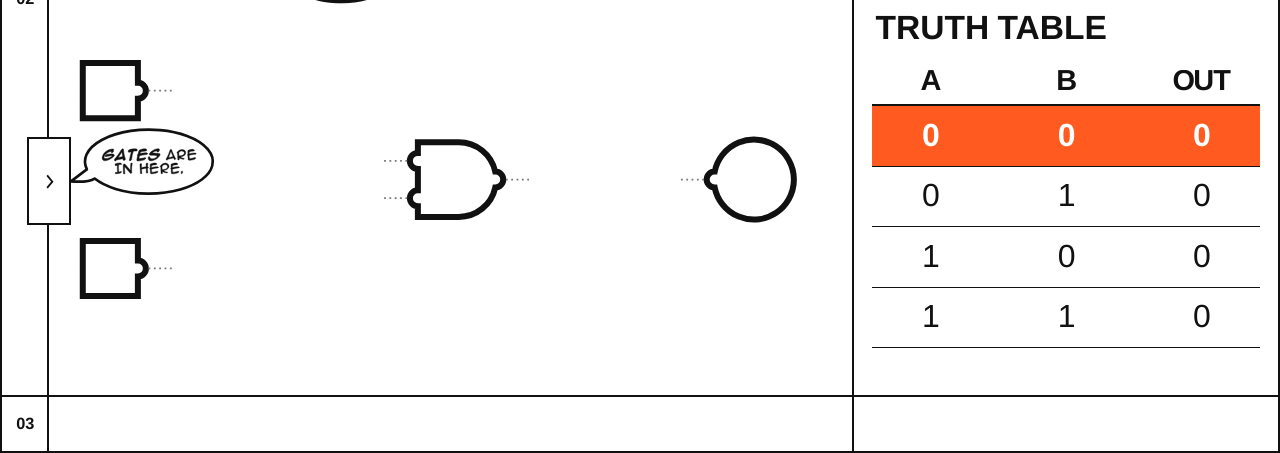
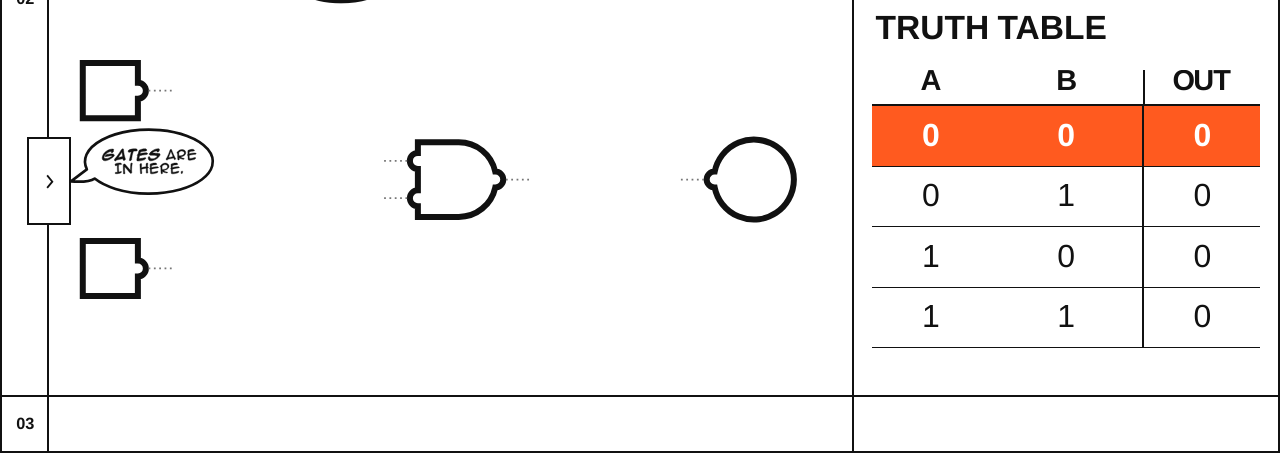
Before and after one commit to Forzalab/bruhbruh, a React (Vite) app: page / in a window 1280 px wide. Shown: the part 307-760 px from the top of the page. Built offline with nearby package versions, Linux system fonts and the light colour scheme.

Commit message:
t3r2-v2: one ink rule between switch and lamp columns (rules only)
Co-Authored-By: Claude Opus 5.5 <noreply@anthropic.com>
Claude-Session: https://claude.ai/code/session_01UhPYoEZsoNzPhdV9xxEjmA

```diff
--- a/src/theme.css
+++ b/src/theme.css
@@ -366,3 +366,7 @@ body { background: var(--paper); color: var(--ink); font-family: var(--font); -w
 .toast path { fill: var(--ink); stroke: var(--ink); stroke-width: 0.4; stroke-linejoin: round; }
 @keyframes toast-in { from { opacity: 0; transform: translateY(calc(8 * var(--u))); } }
 @media (prefers-reduced-motion: reduce) { .toast { animation: none; } }
+/* Column kind, rules only: one --rule ink rule stands between the switch (input) and lamp (output) columns,
+   the same weight as the header rule; signal crosses it left to right, as it does on the canvas. */
+.truth td.k-S + td.k-L { border-left: var(--rule) solid var(--ink); }
+.truth thead th.k-S + th.k-L { box-shadow: inset var(--rule) 0 0 var(--ink), inset 0 calc(-1 * var(--rule)) 0 var(--ink); }
```
